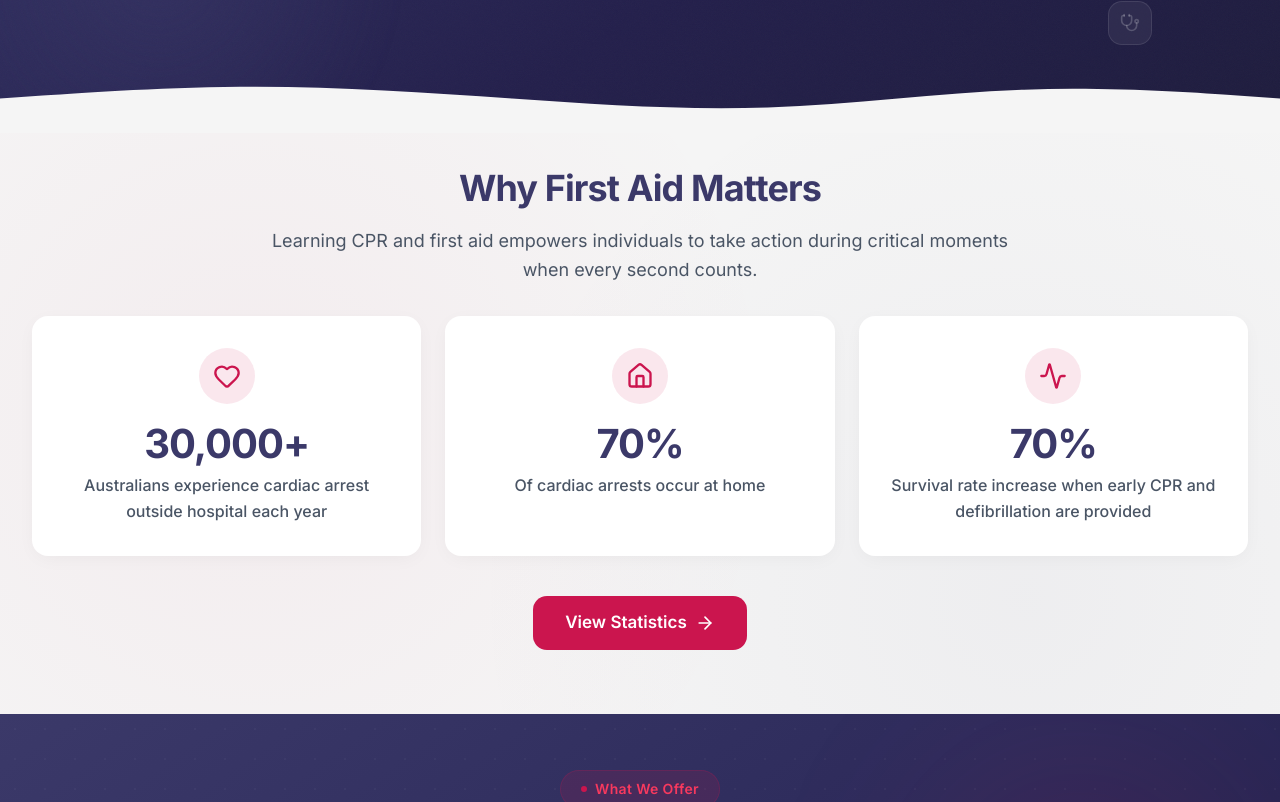
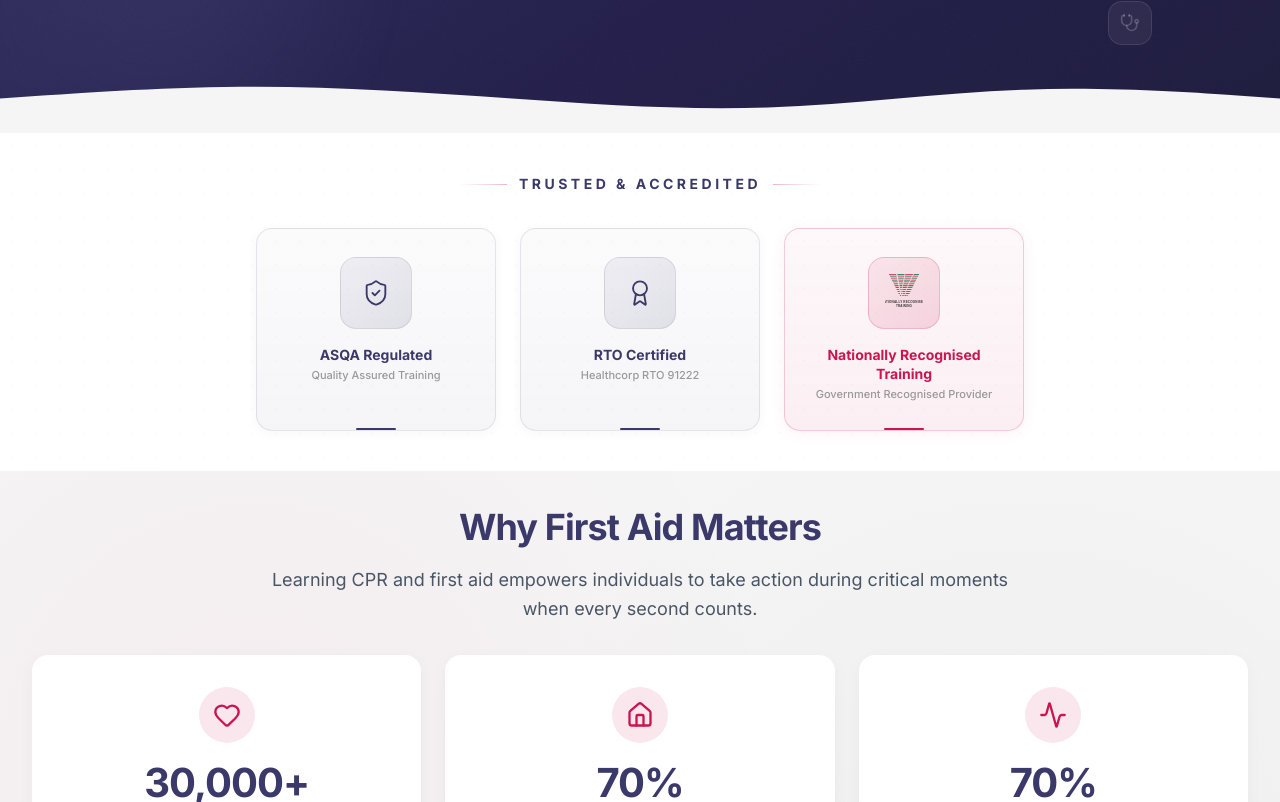
Before and after one commit to Gireeshma27/first-aid, a Next.js app: page / in a window 1280 px wide. Shown: the part 678-1480 px from the top of the page. Built offline with nearby package versions, Linux system fonts and the light colour scheme.

Commit message:
updated badges section

```diff
--- a/app/page.tsx
+++ b/app/page.tsx
@@ -1,6 +1,7 @@
 import { Navbar } from "@/components/navbar"
 import { Footer } from "@/components/footer"
 import { Hero } from "@/sections/hero"
+import { TrustBadgesStrip } from "@/sections/trust-badges"
 
 import { StatisticsSection } from "@/sections/statistics"
 import { ServicesSection } from "@/sections/services"
@@ -15,6 +16,7 @@ export default function HomePage() {
       <Navbar />
       <main>
         <Hero />
+        <TrustBadgesStrip />
 
         <StatisticsSection />
         <ServicesSection />
--- /dev/null
+++ b/sections/trust-badges.tsx
@@ -0,0 +1,115 @@
+"use client"
+
+import Image from "next/image"
+import { ShieldCheck, Award, CheckCircle2 } from "lucide-react"
+
+const badges = [
+  {
+    type: "icon" as const,
+    icon: ShieldCheck,
+    label: "ASQA Regulated",
+    sublabel: "Quality Assured Training",
+    color: "#3B3969",
+  },
+  {
+    type: "icon" as const,
+    icon: Award,
+    label: "RTO Certified",
+    sublabel: "Healthcorp RTO 91222",
+    color: "#3B3969",
+  },
+  {
+    type: "image" as const,
+    icon: null,
+    label: "Nationally Recognised Training",
+    sublabel: "Government Recognised Provider",
+    color: "#CB154E",
+  },
+]
+
+export function TrustBadgesStrip() {
+  return (
+    <section className="relative bg-white overflow-hidden">
+      {/* Subtle background pattern */}
+      <div className="absolute inset-0 opacity-[0.02]" style={{
+        backgroundImage: "radial-gradient(circle, #3B3969 1px, transparent 1px)",
+        backgroundSize: "24px 24px",
+      }} />
+
+      <div className="relative mx-auto max-w-5xl px-5 lg:px-10 py-8 md:py-10">
+        <div className="flex items-center justify-center gap-3 mb-8">
+          <div className="h-px w-12 bg-gradient-to-r from-transparent to-[#CB154E]/30" />
+          <p className="text-sm font-bold uppercase tracking-[0.25em] text-[#3B3969]">
+            Trusted &amp; Accredited
+          </p>
+          <div className="h-px w-12 bg-gradient-to-l from-transparent to-[#CB154E]/30" />
+        </div>
+
+        <div className="grid grid-cols-1 sm:grid-cols-3 gap-5 md:gap-6 max-w-3xl mx-auto">
+          {badges.map((badge, i) => {
+            const isPink = badge.color === "#CB154E"
+            return (
+              <div
+                key={i}
+                className={`group relative flex flex-col items-center gap-4 py-7 px-5 rounded-2xl border transition-all duration-300 hover:-translate-y-0.5 cursor-default ${
+                  isPink
+                    ? "bg-gradient-to-b from-[#CB154E]/[0.03] to-[#CB154E]/[0.07] border-[#CB154E]/20 shadow-[0_2px_16px_rgba(203,21,78,0.06)] hover:shadow-[0_8px_30px_rgba(203,21,78,0.12)] hover:border-[#CB154E]/30"
+                    : "bg-gradient-to-b from-[#3B3969]/[0.02] to-[#3B3969]/[0.05] border-[#3B3969]/12 shadow-[0_2px_12px_rgba(59,57,105,0.04)] hover:shadow-[0_8px_30px_rgba(59,57,105,0.1)] hover:border-[#3B3969]/20"
+                }`}
+              >
+              {/* Verified tick */}
+              <div className="absolute top-3 right-3 opacity-0 group-hover:opacity-100 transition-opacity duration-300">
+                <CheckCircle2 className={`w-4 h-4 ${isPink ? "text-[#CB154E]" : "text-[#3B3969]"}`} />
+              </div>
+
+              {/* Icon container */}
+              <div
+                className="relative w-[72px] h-[72px] rounded-2xl flex items-center justify-center transition-all duration-300 group-hover:scale-105"
+                style={{
+                  background: isPink
+                    ? "linear-gradient(135deg, rgba(203,21,78,0.08), rgba(203,21,78,0.15))"
+                    : "linear-gradient(135deg, rgba(59,57,105,0.06), rgba(59,57,105,0.12))",
+                  border: isPink
+                    ? "1.5px solid rgba(203,21,78,0.2)"
+                    : "1.5px solid rgba(59,57,105,0.12)",
+                }}
+              >
+                {badge.type === "image" ? (
+                  <Image
+                    src="/images/nationally-recognised.svg"
+                    alt="Nationally Recognised Training"
+                    width={38}
+                    height={38}
+                    className="object-contain"
+                  />
+                ) : badge.icon ? (
+                  <badge.icon className="w-7 h-7 stroke-[1.6]" style={{ color: badge.color }} />
+                ) : null}
+              </div>
+
+              {/* Text */}
+              <div className="text-center">
+                <p className={`text-sm font-bold leading-snug ${isPink ? "text-[#CB154E]" : "text-[#3B3969]"}`}>
+                  {badge.label}
+                </p>
+                <p className="text-[11px] font-medium text-[#999] mt-1 leading-snug">
+                  {badge.sublabel}
+                </p>
+              </div>
+
+              {/* Bottom accent line — always visible */}
+              <div
+                className="absolute bottom-0 left-1/2 -translate-x-1/2 h-[2.5px] rounded-full transition-all duration-300 w-10 group-hover:w-16"
+                style={{ background: badge.color }}
+              />
+            </div>
+            )
+          })}
+        </div>
+      </div>
+
+      {/* Bottom separator */}
+      <div className="h-px bg-gradient-to-r from-transparent via-gray-200 to-transparent" />
+    </section>
+  )
+}
```
